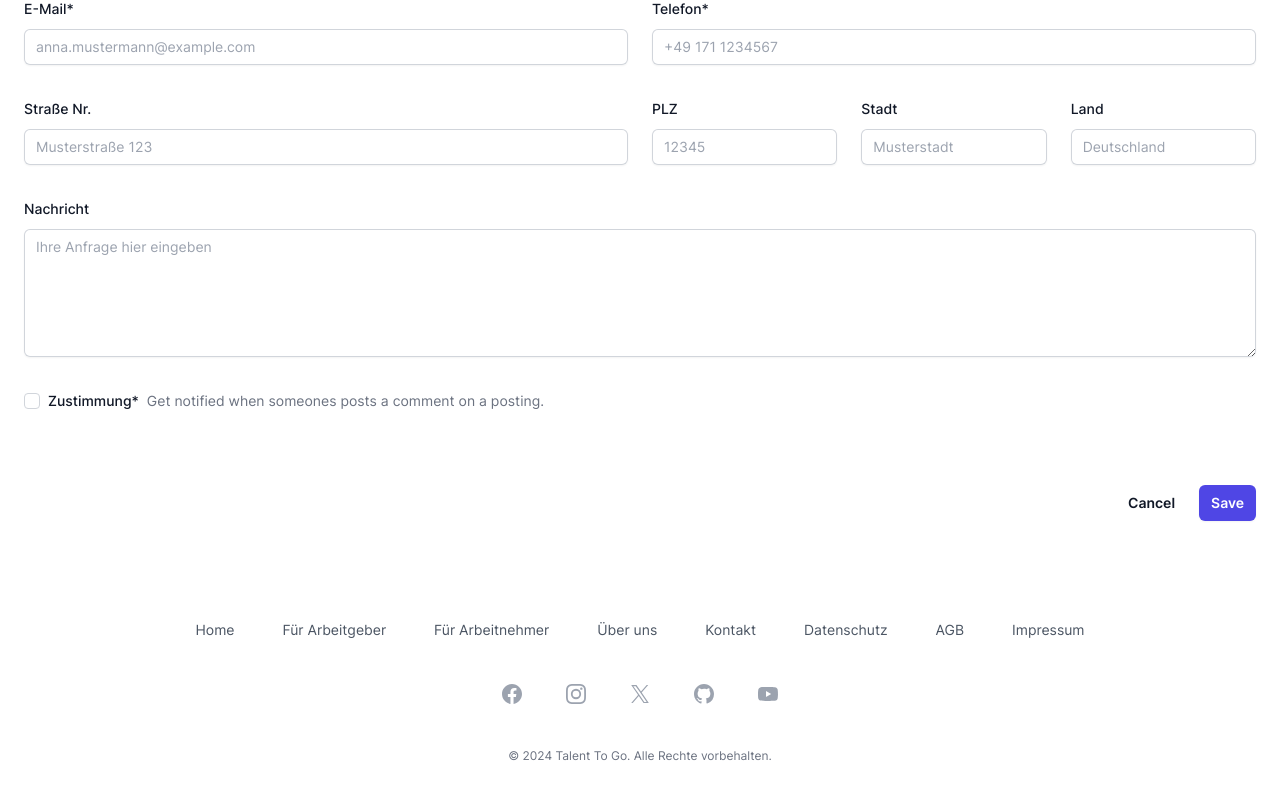
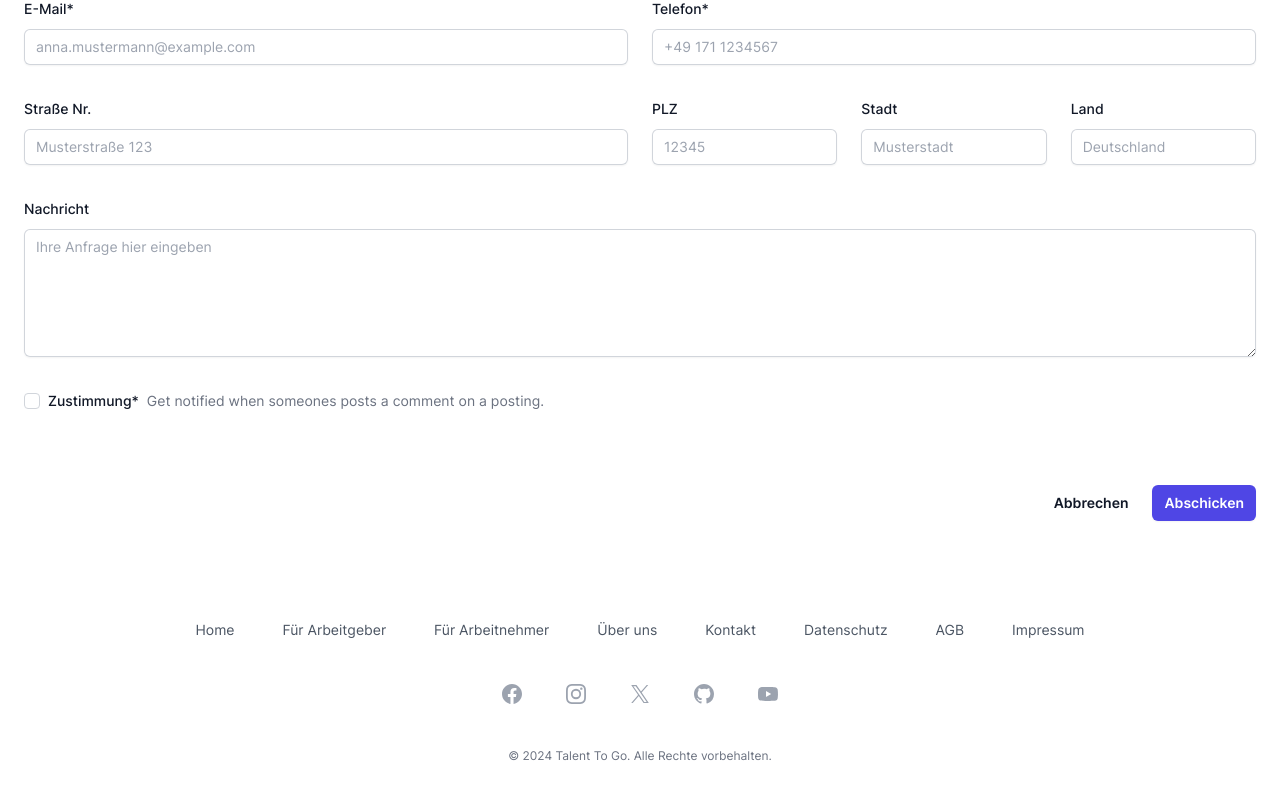
Before and after one commit to thomaserdmenger/TalentToGo, a React (Vite) app in the folder frontend/: page / in a window 1280 px wide. Shown: the part 3896-4696 px from the top of the page. Built offline with nearby package versions, Linux system fonts and the light colour scheme.

Commit message:
Update DE und ES for Submit and Cancel in Contact Form

```diff
--- a/frontend/src/components/ContactForm.jsx
+++ b/frontend/src/components/ContactForm.jsx
@@ -518,12 +518,14 @@ export default function ContactForm() {
 
       <div className="mt-6 flex items-center justify-end gap-x-6 max-w-7xl mx-auto px-6">
         <button type="button" className="text-sm font-semibold leading-6 text-gray-900">
-          Cancel
+          {language === "DE" && formDataDE.cancel}
+          {language === "ES" && formDataES.cancel}
         </button>
         <button
           type="submit"
           className="rounded-md bg-indigo-600 px-3 py-2 text-sm font-semibold text-white shadow-sm hover:bg-indigo-500 focus-visible:outline focus-visible:outline-2 focus-visible:outline-offset-2 focus-visible:outline-indigo-600">
-          Save
+          {language === "DE" && formDataDE.submit}
+          {language === "ES" && formDataES.submit}
         </button>
       </div>
     </form>
--- a/frontend/src/data/formData.js
+++ b/frontend/src/data/formData.js
@@ -51,6 +51,8 @@ export const formDataDE = {
     placeholder: null,
     required: true,
   },
+  submit: "Abschicken",
+  cancel: "Abbrechen",
 }
 
 export const formDataES = {
@@ -106,4 +108,6 @@ export const formDataES = {
     placeholder: null,
     required: true,
   },
+  submit: "Enviar",
+  cancel: "Cancelar",
 }
```
